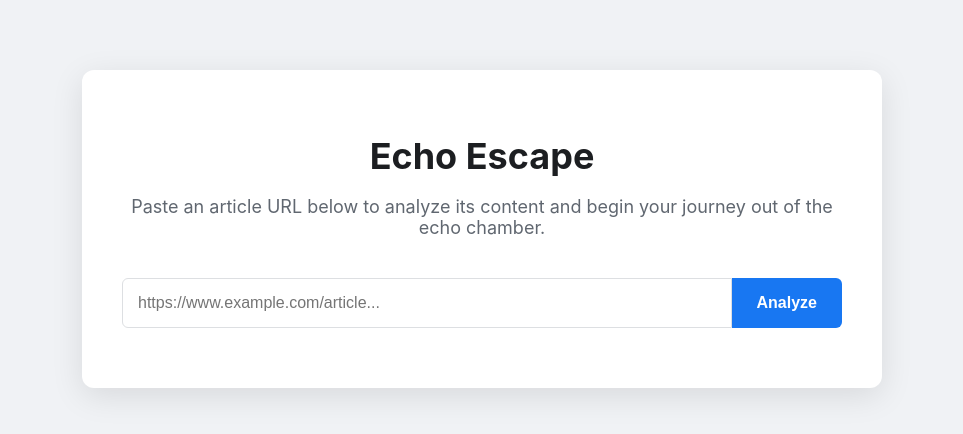
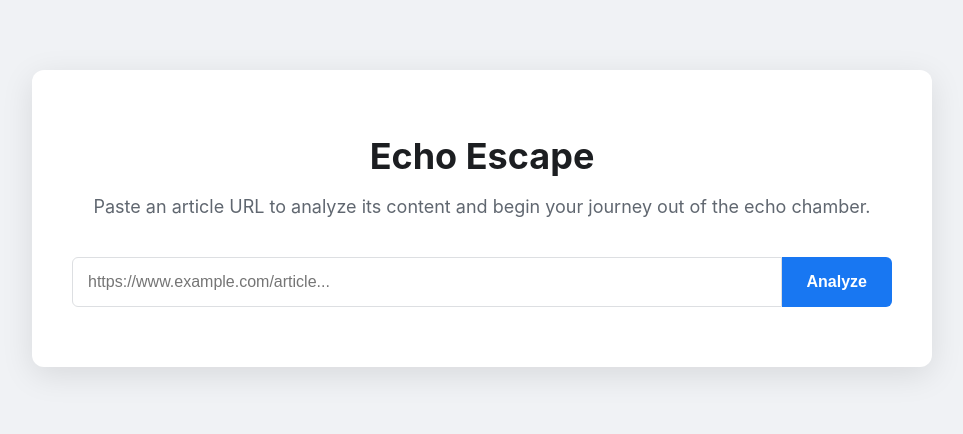
Before and after one commit to victorolivo24/intellectual-diversity-engine, a React (Create React App) app in the folder frontend/: page / in a window 1280 px wide. Shown: the top 434 px of the page, without its empty margins (158-1121 px from the left). Built offline with nearby package versions, Linux system fonts and the light colour scheme.

Commit message:
update frontend with sentiment analysis score

```diff
--- a/frontend/src/App.js
+++ b/frontend/src/App.js
@@ -1,19 +1,59 @@
 import React, { useState } from 'react';
 
-// This is our main App component
+// --- Helper Components ---
+
+// A new component to visualize the sentiment score
+const SentimentIndicator = ({ score }) => {
+  let color = '#606770'; // Neutral color
+  let text = 'Neutral';
+
+  if (score > 0.05) {
+    color = '#31a24c'; // Positive color (green)
+    text = 'Positive';
+  } else if (score < -0.05) {
+    color = '#fa383e'; // Negative color (red)
+    text = 'Negative';
+  }
+
+  const scorePercentage = ((score + 1) / 2) * 100;
+
+  return (
+    <div>
+      <strong>Sentiment:</strong>
+      <div style={{...styles.sentimentBar, backgroundColor: color}}>
+        {text} ({score.toFixed(2)})
+      </div>
+    </div>
+  );
+};
+
+// A new component to display keywords as styled tags
+const KeywordTags = ({ keywords }) => {
+  return (
+    <div>
+      <strong>Keywords:</strong>
+      <div style={styles.keywordContainer}>
+        {keywords.map((keyword, index) => (
+          <span key={index} style={styles.keywordTag}>{keyword}</span>
+        ))}
+      </div>
+    </div>
+  );
+};
+
+
+// --- Main App Component ---
 function App() {
   const [url, setUrl] = useState('');
   const [analysisResult, setAnalysisResult] = useState(null);
   const [isLoading, setIsLoading] = useState(false);
   const [error, setError] = useState('');
 
-  // This function is called when the "Analyze" button is clicked.
   const handleAnalyze = async () => {
     if (!url) {
       setError('Please enter a URL to analyze.');
       return;
     }
-
     setIsLoading(true);
     setError('');
     setAnalysisResult(null);
@@ -21,34 +61,25 @@ function App() {
     try {
       const response = await fetch('http://127.0.0.1:5000/analyze', {
         method: 'POST',
-        headers: {
-          'Content-Type': 'application/json',
-        },
+        headers: { 'Content-Type': 'application/json' },
         body: JSON.stringify({ url }),
       });
 
-      if (!response.ok) {
-        const errData = await response.json();
-        throw new Error(errData.message || `HTTP error! status: ${response.status}`);
+      const data = await response.json();
+
+      if (!response.ok || data.status === 'error') {
+        throw new Error(data.message || `HTTP error! status: ${response.status}`);
       }
 
-      const data = await response.json();
       setAnalysisResult(data);
 
     } catch (e) {
-      console.error("There was an error analyzing the URL:", e);
-      setError(e.message || 'Failed to analyze the URL. Please ensure your backend server is running and the URL is correct.');
+      console.error("Analysis error:", e);
+      setError(e.message || 'An unexpected error occurred.');
       setAnalysisResult(null);
     } finally {
       setIsLoading(false);
     }
-  };
-
-  // A helper function to calculate word count
-  const getWordCount = (text) => {
-    if (!text) return 0;
-    // This splits the text by any whitespace and counts the elements.
-    return text.trim().split(/\s+/).length;
   };
 
   return (
@@ -56,16 +87,13 @@ function App() {
       <div style={styles.card}>
         <h1 style={styles.title}>Echo Escape</h1>
         <p style={styles.subtitle}>
-          Paste an article URL below to analyze its content and begin your journey out of the echo chamber.
+          Paste an article URL to analyze its content and begin your journey out of the echo chamber.
         </p>
 
         <div style={styles.inputContainer}>
           <input
-            type="text"
-            value={url}
-            onChange={(e) => setUrl(e.target.value)}
-            placeholder="https://www.example.com/article..."
-            style={styles.input}
+            type="text" value={url} onChange={(e) => setUrl(e.target.value)}
+            placeholder="https://www.example.com/article..." style={styles.input}
             onKeyPress={(e) => e.key === 'Enter' && handleAnalyze()}
           />
           <button onClick={handleAnalyze} style={styles.button} disabled={isLoading}>
@@ -77,31 +105,27 @@ function App() {
 
         {analysisResult && analysisResult.data && (
           <div style={styles.resultsContainer}>
-            <h2 style={styles.resultsTitle}>Analysis Complete</h2>
             <div style={styles.metadataGrid}>
               <div style={styles.resultItem}>
-                  <strong>Title:</strong> {analysisResult.data.title || 'Not found'}
+                <strong>Title:</strong> {analysisResult.data.title || 'N/A'}
               </div>
               <div style={styles.resultItem}>
-                  <strong>Author:</strong> {analysisResult.data.author || 'Not found'}
+                <strong>Author:</strong> {analysisResult.data.author || 'N/A'}
               </div>
               <div style={styles.resultItem}>
-                  <strong>Published:</strong> {analysisResult.data.publish_date ? new Date(analysisResult.data.publish_date).toLocaleDateString() : 'Not found'}
+                <SentimentIndicator score={analysisResult.data.sentiment} />
               </div>
-                {/* --- NEW: Word Count Display --- */}
               <div style={styles.resultItem}>
-                    <strong>Word Count:</strong> {getWordCount(analysisResult.data.article_text)}
+                <KeywordTags keywords={analysisResult.data.keywords} />
               </div>
             </div>
 
-            {/* --- NEW: Article Text Display --- */}
             <div style={styles.articleTextContainer}>
               <h3 style={styles.articleTitle}>Article Text</h3>
               <div style={styles.articleText}>
                 {analysisResult.data.article_text ?
-                        analysisResult.data.article_text.split('\n\n').map((paragraph, index) => (
-                            <p key={index} style={{marginBottom: '1em'}}>{paragraph}</p>
-                        )) : "No text extracted."}
+                  analysisResult.data.article_text.split('\n\n').map((p, i) => <p key={i} style={{marginBottom: '1em'}}>{p}</p>)
+                  : "No text extracted."}
               </div>
             </div>
           </div>
@@ -111,113 +135,25 @@ function App() {
   );
 }
 
-// --- STYLING ---
+// --- STYLING (updated) ---
 const styles = {
-  container: {
-    display: 'flex',
-    justifyContent: 'center',
-    alignItems: 'flex-start',
-    minHeight: '100vh',
-    backgroundColor: '#f0f2f5',
-    padding: '20px',
-    fontFamily: '-apple-system, BlinkMacSystemFont, "Segoe UI", Roboto, Helvetica, Arial, sans-serif',
-  },
-  card: {
-    width: '100%',
-    maxWidth: '800px',
-    backgroundColor: '#ffffff',
-    borderRadius: '12px',
-    boxShadow: '0 8px 32px rgba(0, 0, 0, 0.1)',
-    padding: '40px',
-    boxSizing: 'border-box',
-    marginTop: '50px',
-  },
-  title: {
-    fontSize: '36px',
-    fontWeight: 'bold',
-    textAlign: 'center',
-    color: '#1c1e21',
-    marginBottom: '10px',
-  },
-  subtitle: {
-    fontSize: '18px',
-    textAlign: 'center',
-    color: '#606770',
-    marginBottom: '40px',
-  },
-  inputContainer: {
-    display: 'flex',
-    marginBottom: '20px',
-  },
-  input: {
-    flex: 1,
-    border: '1px solid #dddfe2',
-    borderRadius: '6px 0 0 6px',
-    padding: '15px',
-    fontSize: '16px',
-    outline: 'none',
-  },
-  button: {
-    border: 'none',
-    borderRadius: '0 6px 6px 0',
-    backgroundColor: '#1877f2',
-    color: 'white',
-    padding: '0 25px',
-    fontSize: '16px',
-    fontWeight: 'bold',
-    cursor: 'pointer',
-    transition: 'background-color 0.3s',
-  },
-  errorText: {
-    color: '#fa383e',
-    textAlign: 'center',
-    marginTop: '10px',
-  },
-  resultsContainer: {
-    marginTop: '40px',
-    borderTop: '1px solid #dddfe2',
-    paddingTop: '30px',
-  },
-  resultsTitle: {
-    fontSize: '24px',
-    color: '#1c1e21',
-    marginBottom: '20px',
-  },
-  metadataGrid: {
-      display: 'grid',
-      gridTemplateColumns: '1fr 1fr',
-      gap: '10px',
-      marginBottom: '30px'
-  },
-  resultItem: {
-    backgroundColor: '#f7f8fa',
-    padding: '15px',
-    borderRadius: '6px',
-    fontSize: '14px',
-    color: '#1c1e21',
-    lineHeight: 1.4,
-  },
-  articleTextContainer: {
-    marginTop: '20px',
-  },
-  articleTitle: {
-    fontSize: '20px',
-    color: '#1c1e21',
-    marginBottom: '15px',
-    borderBottom: '1px solid #dddfe2',
-    paddingBottom: '10px'
-  },
-  articleText: {
-    backgroundColor: '#f7f8fa',
-    padding: '20px',
-    borderRadius: '6px',
-    fontSize: '16px',
-    lineHeight: '1.6',
-    color: '#1c1e21',
-    maxHeight: '400px',
-    overflowY: 'auto',
-  }
+  container: { display: 'flex', justifyContent: 'center', alignItems: 'flex-start', minHeight: '100vh', backgroundColor: '#f0f2f5', padding: '20px', fontFamily: '-apple-system, BlinkMacSystemFont, "Segoe UI", Roboto, Helvetica, Arial, sans-serif' },
+  card: { width: '100%', maxWidth: '900px', backgroundColor: '#ffffff', borderRadius: '12px', boxShadow: '0 8px 32px rgba(0, 0, 0, 0.1)', padding: '40px', boxSizing: 'border-box', marginTop: '50px' },
+  title: { fontSize: '36px', fontWeight: 'bold', textAlign: 'center', color: '#1c1e21', marginBottom: '10px' },
+  subtitle: { fontSize: '18px', textAlign: 'center', color: '#606770', marginBottom: '40px' },
+  inputContainer: { display: 'flex', marginBottom: '20px' },
+  input: { flex: 1, border: '1px solid #dddfe2', borderRadius: '6px 0 0 6px', padding: '15px', fontSize: '16px', outline: 'none' },
+  button: { border: 'none', borderRadius: '0 6px 6px 0', backgroundColor: '#1877f2', color: 'white', padding: '0 25px', fontSize: '16px', fontWeight: 'bold', cursor: 'pointer', transition: 'background-color 0.3s' },
+  errorText: { color: '#fa383e', textAlign: 'center', marginTop: '10px' },
+  resultsContainer: { marginTop: '40px', borderTop: '1px solid #dddfe2', paddingTop: '30px' },
+  metadataGrid: { display: 'grid', gridTemplateColumns: 'repeat(auto-fit, minmax(300px, 1fr))', gap: '15px', marginBottom: '30px' },
+  resultItem: { backgroundColor: '#f7f8fa', padding: '15px', borderRadius: '8px', fontSize: '14px', color: '#1c1e21', lineHeight: 1.5 },
+  sentimentBar: { borderRadius: '4px', padding: '8px 12px', color: 'white', fontWeight: 'bold', textAlign: 'center', marginTop: '8px', fontSize: '14px' },
+  keywordContainer: { display: 'flex', flexWrap: 'wrap', gap: '8px', marginTop: '8px' },
+  keywordTag: { backgroundColor: '#e4e6eb', color: '#333', padding: '5px 10px', borderRadius: '15px', fontSize: '13px' },
+  articleTextContainer: { marginTop: '20px' },
+  articleTitle: { fontSize: '20px', color: '#1c1e21', marginBottom: '15px', borderBottom: '1px solid #dddfe2', paddingBottom: '10px' },
+  articleText: { backgroundColor: '#f7f8fa', padding: '20px', borderRadius: '8px', fontSize: '16px', lineHeight: '1.6', color: '#1c1e21', maxHeight: '400px', overflowY: 'auto' },
 };
 
-
 export default App;
```
Lines whose indentation alone changed are shown as unchanged.
